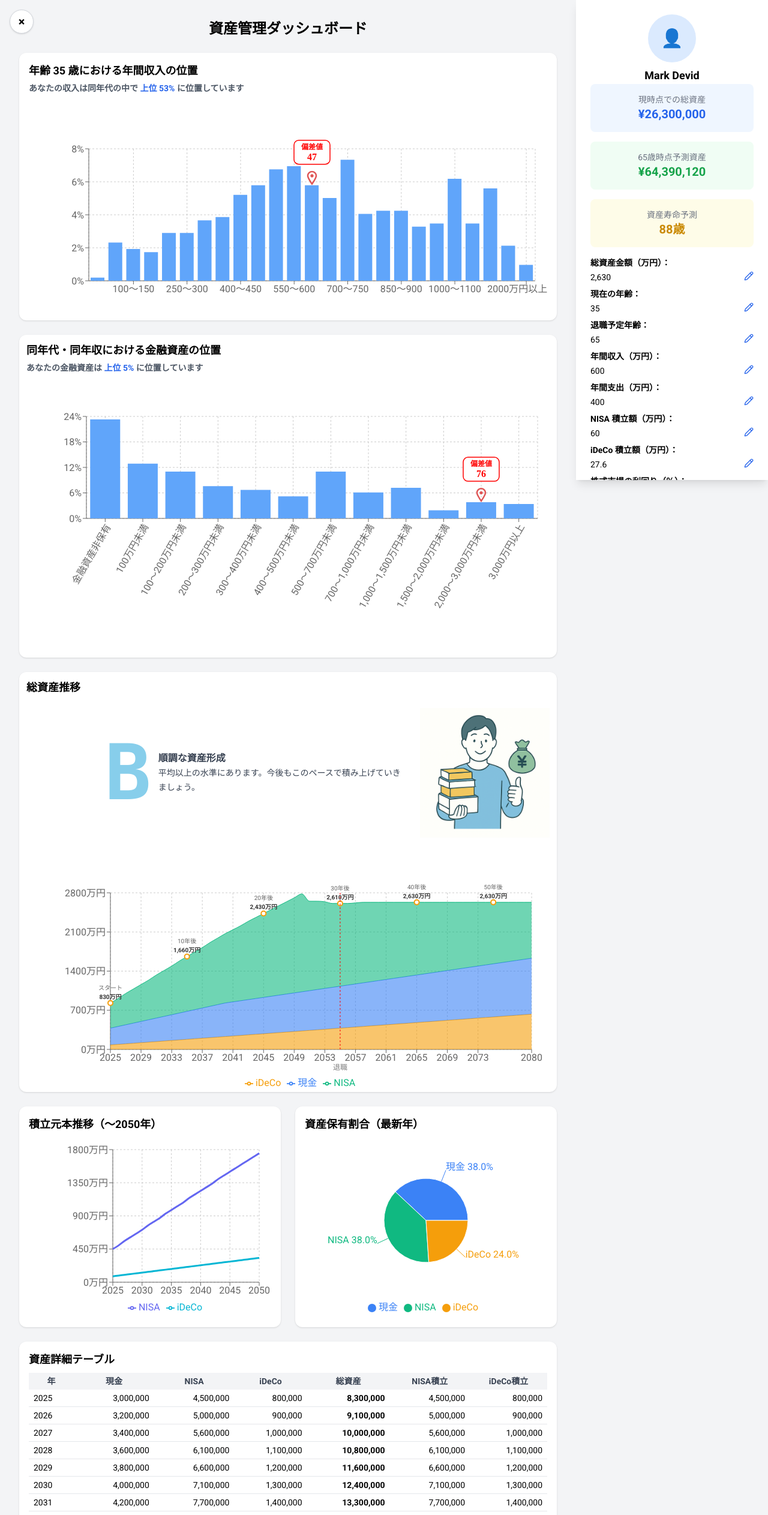
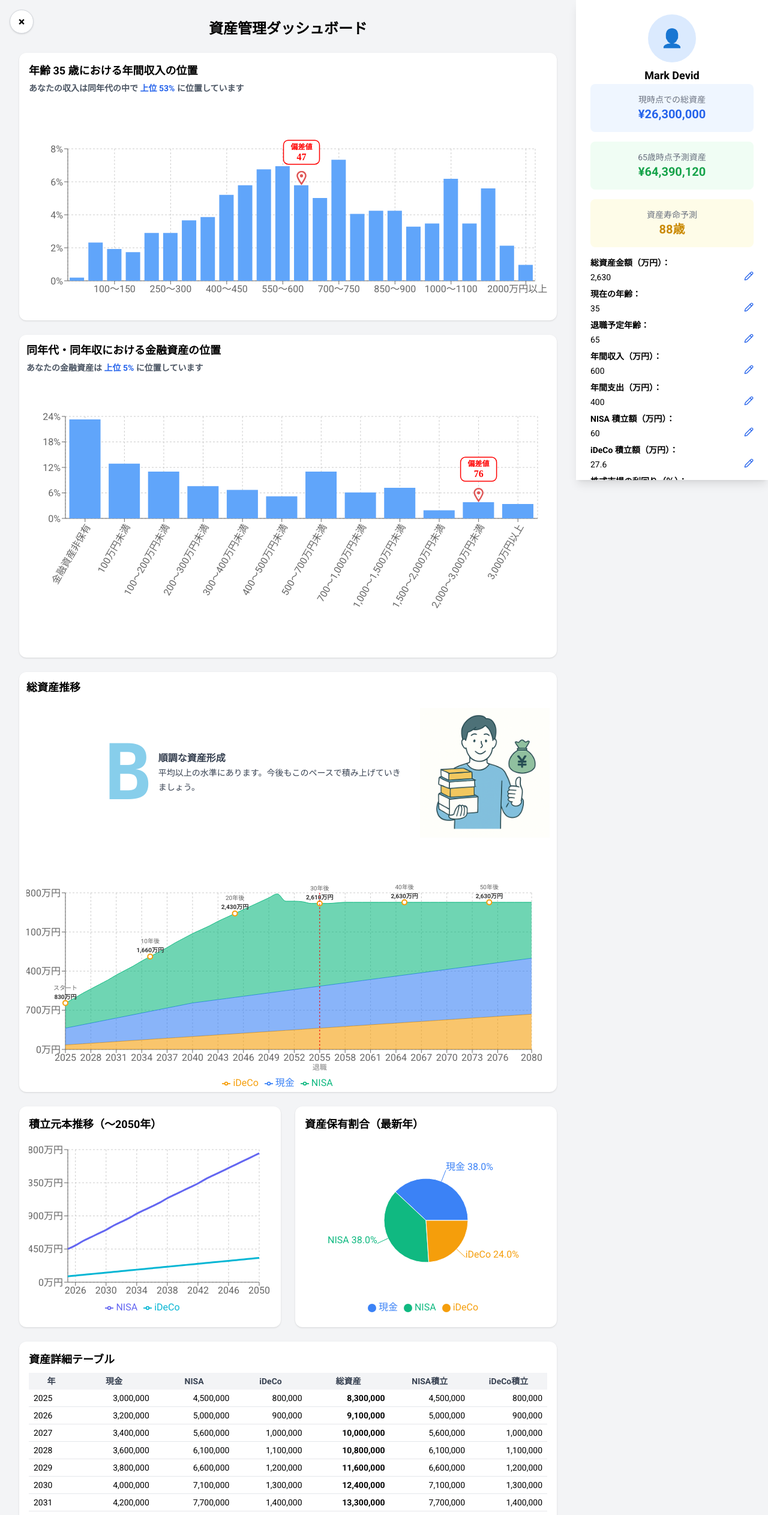
Before and after one commit to HirokiAzuma0420/lifeplansim, a React (Vite) app: page /sample in a window 1280 px wide. Shown: the top 2525 px of the page at 60% size. Built offline with nearby package versions, Linux system fonts and the light colour scheme; a web font is replaced by a local one.

Commit message:
各グラフ描写領域(高さ)調整

```diff
--- a/src/components/dashboard/IncomePositionChart.tsx
+++ b/src/components/dashboard/IncomePositionChart.tsx
@@ -137,7 +137,7 @@ export default function IncomePositionChart({ age, income }: IncomePositionChart
         </span>
       </h3>
       <ResponsiveContainer width="100%" height={350}>
-        <BarChart data={chartData} margin={{ top: 80, right: 20, bottom: 20, left: 40 }}>
+        <BarChart data={chartData} margin={{ top: 80, right: 20, bottom: 20, left: 5 }}>
           <CartesianGrid strokeDasharray="3 3" />
           <XAxis dataKey="収入階級" />
           <YAxis
--- a/src/components/dashboard/InvestmentPrincipalChart.tsx
+++ b/src/components/dashboard/InvestmentPrincipalChart.tsx
@@ -11,7 +11,7 @@ export default function InvestmentPrincipalChart({ enrichedData }: InvestmentPri
       <ResponsiveContainer width="100%" height={300}>
         <LineChart
           data={enrichedData.filter((d) => d.year <= 2050)}
-          margin={{ top: 20, right: 20, left: 80, bottom: 5 }}
+          margin={{ top: 20, right: 20, left: 5, bottom: 5 }}
         >
           <CartesianGrid strokeDasharray="3 3" />
           <XAxis dataKey="year" />
--- a/src/components/dashboard/SavingsPositionChart.tsx
+++ b/src/components/dashboard/SavingsPositionChart.tsx
@@ -216,7 +216,7 @@ export default function SavingsPositionChart({ age, income, savings }: SavingsPo
         </span>
       </h3>
       <ResponsiveContainer width="100%" height={450} >
-        <BarChart data={chartData} margin={{ top: 60, right: 20, bottom: 100, left: 40 }}>
+        <BarChart data={chartData} margin={{ top: 60, right: 20, bottom: 100, left: 5 }}>
           <CartesianGrid strokeDasharray="3 3" />
           <XAxis dataKey="金融資産額" angle={-60} textAnchor="end" height={120} interval={0} />
           <YAxis
--- a/src/components/dashboard/TotalAssetChart.tsx
+++ b/src/components/dashboard/TotalAssetChart.tsx
@@ -140,7 +140,7 @@ export default function TotalAssetChart({ enrichedData, rankInfo, COLORS, age, r
       </div>
       {/* グラフ本体 */}
       <ResponsiveContainer width="100%" height={400}>
-        <AreaChart data={enrichedData} stackOffset="none" margin={{ top: 80, right: 30, left: 80, bottom: 5 }}>
+        <AreaChart data={enrichedData} stackOffset="none" margin={{ top: 80, right: 30, left: 5, bottom: 5 }}>
           <CartesianGrid strokeDasharray="3 3" />
           <XAxis dataKey="year" interval="preserveStartEnd" />
           <YAxis tickFormatter={(v) => `${Math.round(v / 10000)}万円`} />
```
